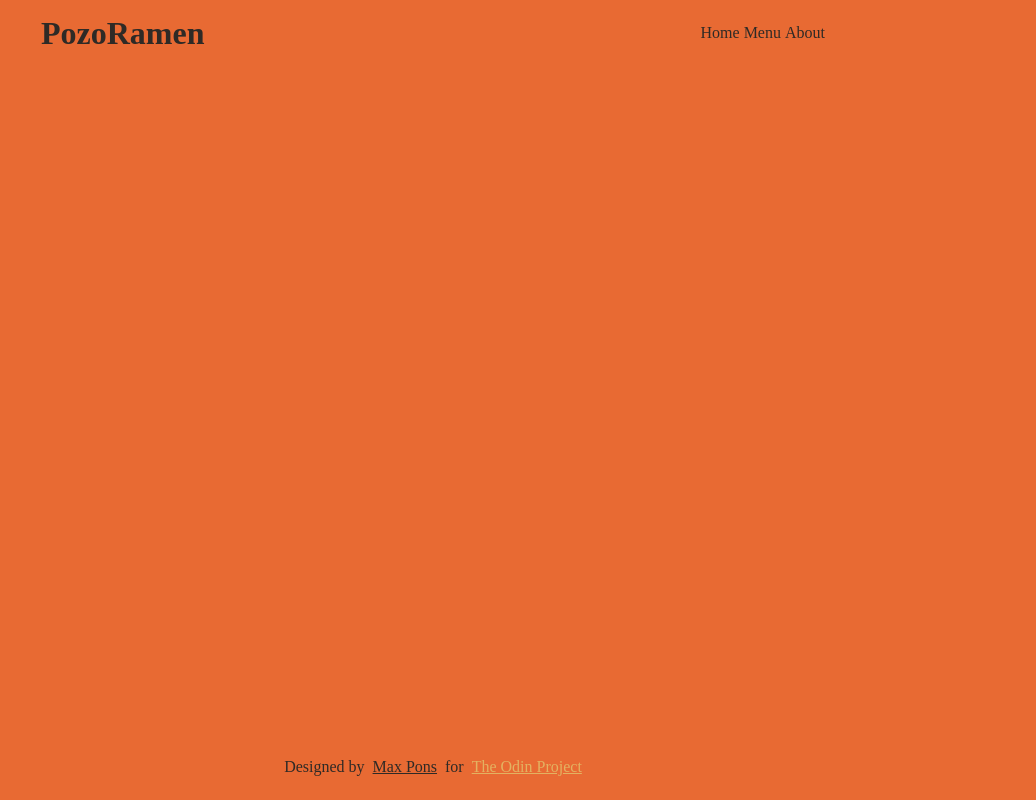
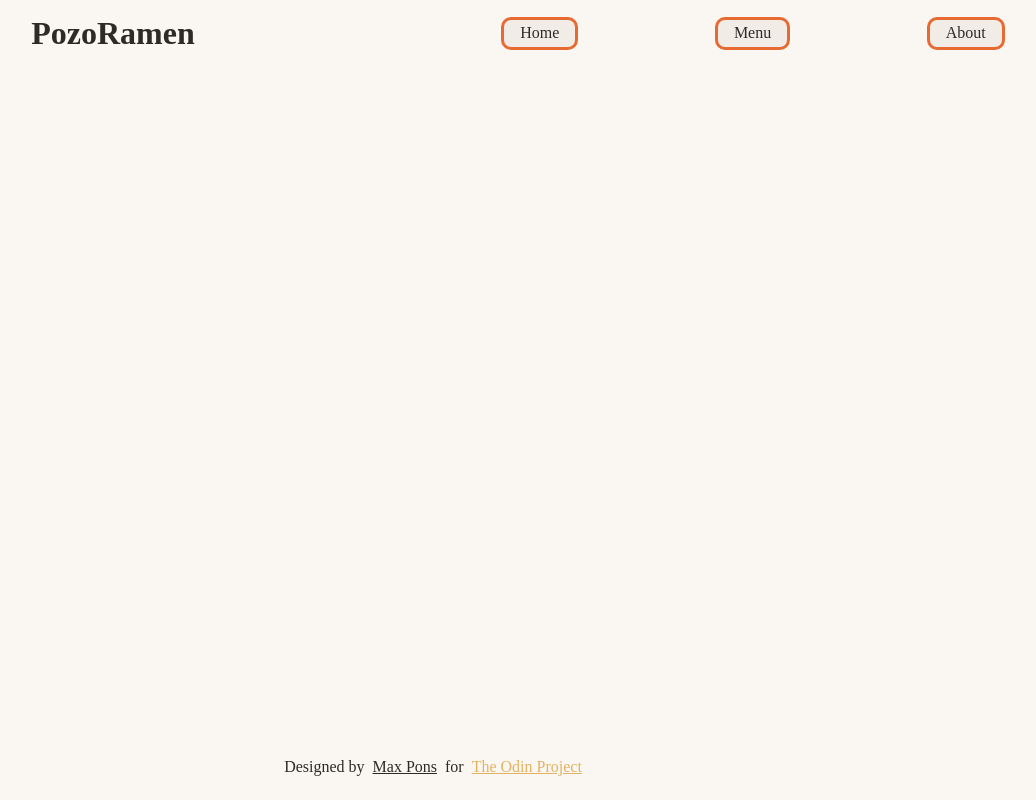
Before and after one commit to mp-v99/Restaurant_Project, a website built with webpack: page src/template.html in a window 1280 px wide. Shown: the whole page, without its empty margins (207-1243 px from the left). Built offline with nearby package versions, Linux system fonts and the light colour scheme.

Commit message:
style: align n style header

```diff
--- a/src/styles.css
+++ b/src/styles.css
@@ -81,10 +81,12 @@
    body {
     height: 100vh;
     width: 100vw;
-    background-color: var(--brand-primary);
+    background-color: var(--bg-main);
     display: flex;
     flex-direction: column;
     justify-content: space-between;
+
+    min-width: 800px;
 }
 
 
@@ -137,3 +139,37 @@ footer {
     align-items: center;
     flex: 1;
 }
+
+#header_logo {
+    flex: 1;
+    display: flex;
+    align-items: center;
+    justify-content: center;
+
+}
+
+
+nav {
+    flex: 1;
+    display: flex;
+    align-items: center;
+    justify-content: space-around;
+    flex: 1;
+}
+
+
+.nav_btn {
+    color: var(--text-primary);
+    background-color: var(--bg-surface);
+    border: 3px solid var(--brand-primary);
+
+    border-radius: 10px;
+
+    padding-left: 1rem;
+    padding-right: 1rem;
+
+    padding-top: .1rem;
+    padding-bottom: .1rem;
+
+
+}
```
